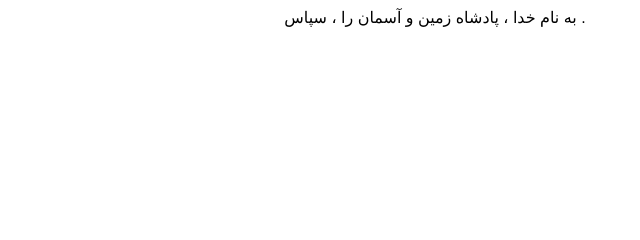
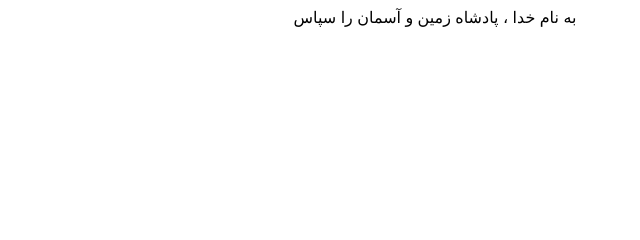
Before and after one commit to Pooyait/lovearth, a plain HTML site: page index.html in a window 1280 px wide. Shown: the top 240 px of the page, 205-845 px from the left. Drawn offline with Linux system fonts and the light colour scheme; a web font is replaced by a local one.

Commit message:
Update index.html

```diff
--- a/index.html
+++ b/index.html
@@ -8,7 +8,7 @@
   <title>Love Earth ❤️</title>
 </head>
 <center>
-به نام خدا ، پادشاه زمین و آسمان را ، سپاس .
+به نام خدا ، پادشاه زمین و آسمان را سپاس
 </center><br><br>
 - Why? / چرا؟ /
 <br>
```
